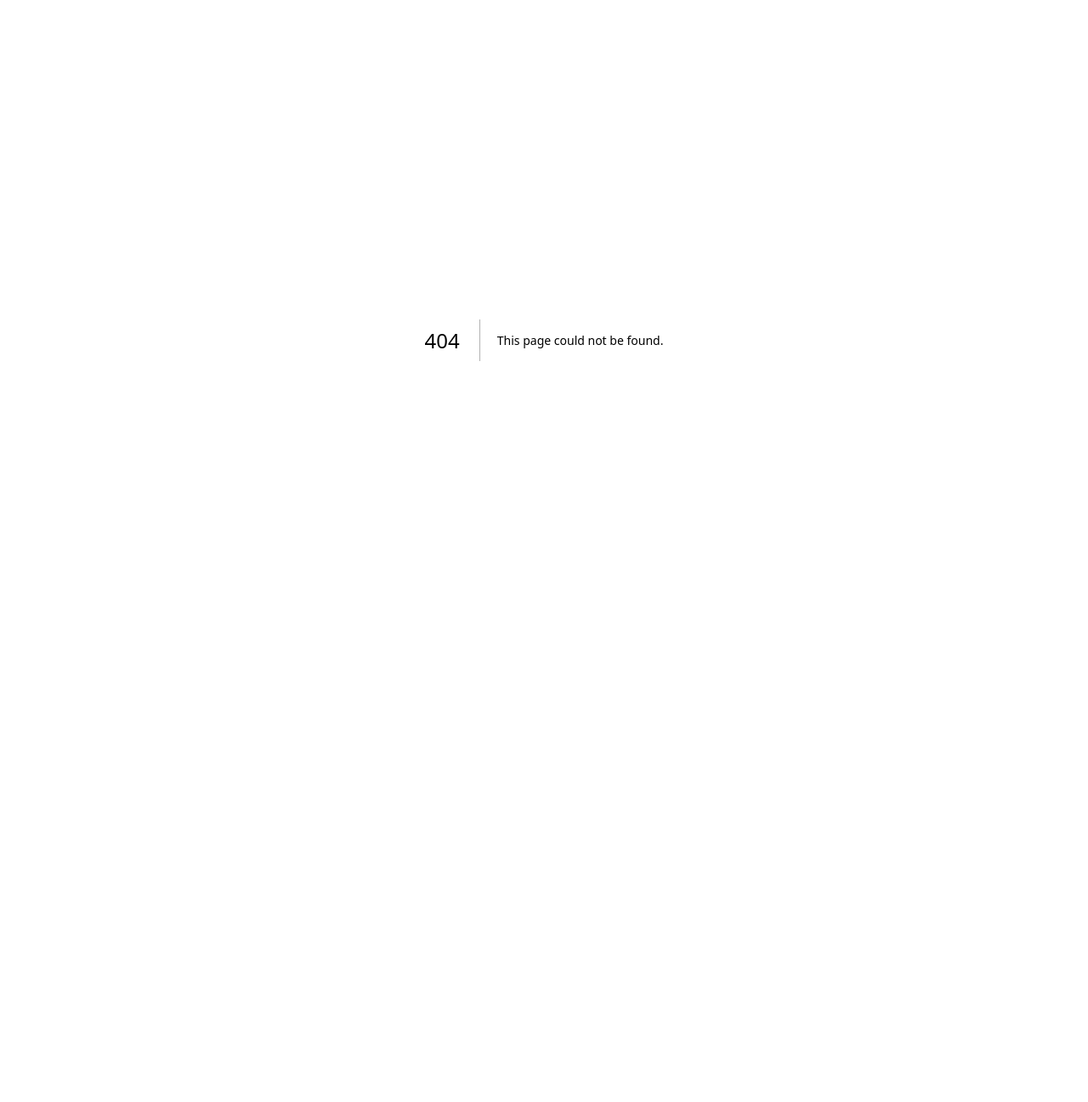
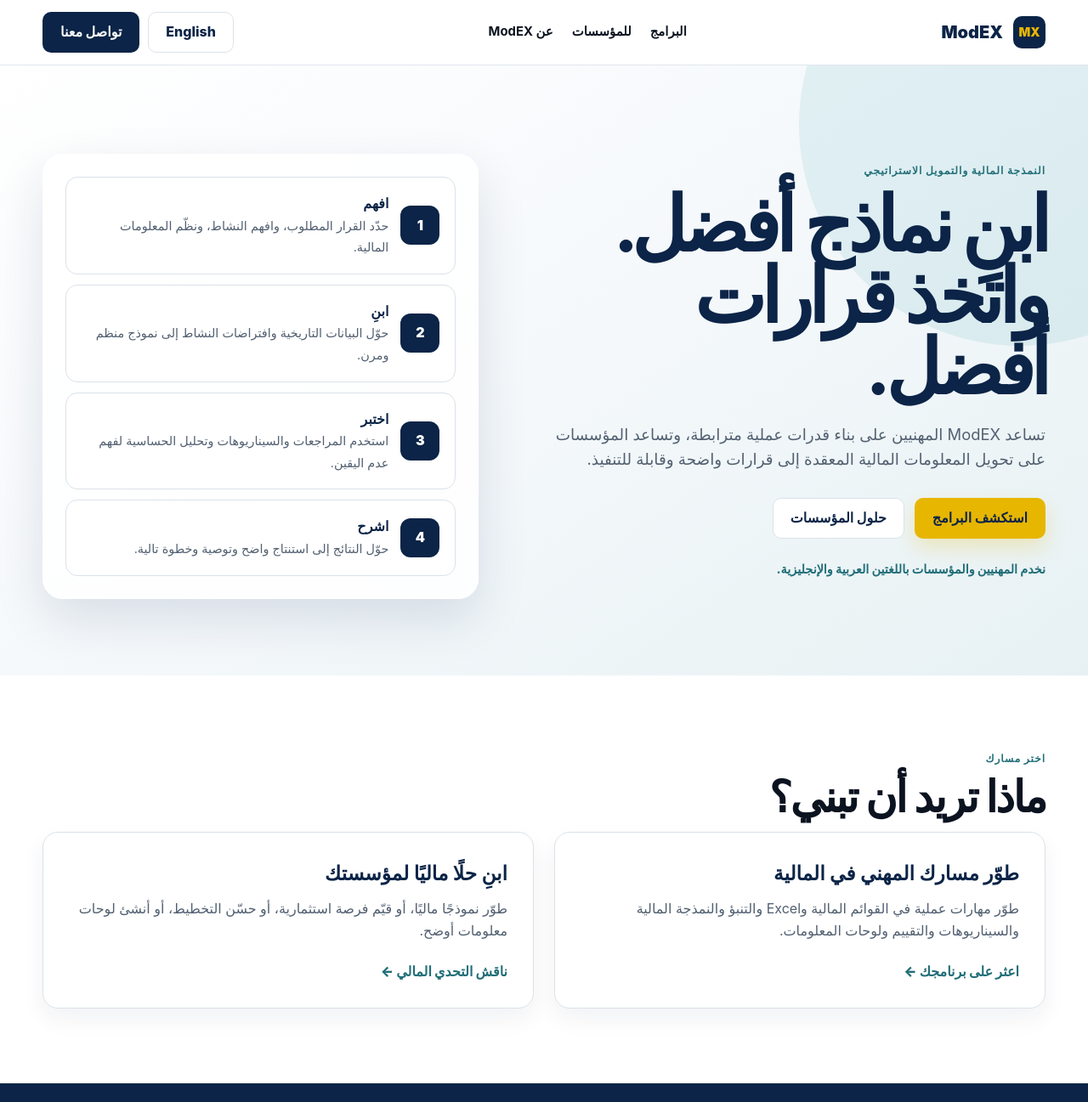
Before and after one commit to AymanRamzy/modex-website, a Next.js app: page /ar in a window 1280 px wide. Before the commit this address had no page. Shown: the top 1297 px of the page at 85% size. Before the commit the page ends 800 px from the top, so only its background shows below. Built offline with nearby package versions, Linux system fonts and the light colour scheme.

Commit message:
add Arabic homepage foundation

```diff
--- /dev/null
+++ b/app/ar/page.tsx
@@ -0,0 +1,126 @@
+const method = [
+  ["افهم", "حدّد القرار المطلوب، وافهم النشاط، ونظّم المعلومات المالية."],
+  ["ابنِ", "حوّل البيانات التاريخية وافتراضات النشاط إلى نموذج منظم ومرن."],
+  ["اختبر", "استخدم المراجعات والسيناريوهات وتحليل الحساسية لفهم عدم اليقين."],
+  ["اشرح", "حوّل النتائج إلى استنتاج واضح وتوصية وخطوة تالية."],
+];
+
+const programs = [
+  ["معسكر النمذجة المالية", "ابنِ نموذجًا ماليًا مترابطًا يبدأ بالقوائم التاريخية وينتهي بالتنبؤ والسيناريوهات والتقييم والتوصية."],
+  ["التنبؤ المالي وFP&A", "طوّر نماذج قائمة على محركات الأعمال، وتحليل الانحرافات، والتقارير الداعمة للقرار."],
+  ["النمذجة المالية المتقدمة", "حسّن هيكل النموذج ومرونته ودقته ومنطق السيناريوهات والمخرجات التنفيذية."],
+];
+
+export default function ArabicHome() {
+  return (
+    <main dir="rtl" lang="ar">
+      <header className="site-header">
+        <div className="container nav" aria-label="التنقل الرئيسي">
+          <a className="brand" href="#top" aria-label="الصفحة الرئيسية لمودكس">
+            <span className="brand-mark" aria-hidden="true">MX</span>
+            <span>ModEX</span>
+          </a>
+          <nav className="nav-links" aria-label="القائمة الرئيسية">
+            <a href="#programs">البرامج</a>
+            <a href="#organizations">للمؤسسات</a>
+            <a href="#about">عن ModEX</a>
+          </nav>
+          <div className="nav-actions">
+            <a className="button button-ghost" href="/" lang="en">English</a>
+            <a className="button button-secondary" href="#contact">تواصل معنا</a>
+          </div>
+        </div>
+      </header>
+
+      <section className="hero" id="top">
+        <div className="container hero-grid">
+          <div>
+            <div className="eyebrow">النمذجة المالية والتمويل الاستراتيجي</div>
+            <h1>ابنِ نماذج أفضل. واتخذ قرارات أفضل.</h1>
+            <p className="hero-copy">تساعد ModEX المهنيين على بناء قدرات عملية مترابطة، وتساعد المؤسسات على تحويل المعلومات المالية المعقدة إلى قرارات واضحة وقابلة للتنفيذ.</p>
+            <div className="hero-actions">
+              <a className="button button-primary" href="#programs">استكشف البرامج</a>
+              <a className="button button-ghost" href="#organizations">حلول المؤسسات</a>
+            </div>
+            <p className="hero-note">نخدم المهنيين والمؤسسات باللغتين العربية والإنجليزية.</p>
+          </div>
+          <div className="model-visual" aria-label="منهج ModEX لاتخاذ القرار المالي">
+            {method.map(([title, text], index) => (
+              <div className="model-step" key={title}>
+                <div className="step-number">{index + 1}</div>
+                <div><strong>{title}</strong><span>{text}</span></div>
+              </div>
+            ))}
+          </div>
+        </div>
+      </section>
+
+      <section className="section" aria-labelledby="path-title-ar">
+        <div className="container">
+          <div className="eyebrow">اختر مسارك</div>
+          <h2 className="section-title" id="path-title-ar">ماذا تريد أن تبني؟</h2>
+          <div className="grid-2">
+            <article className="card">
+              <h3>طوّر مسارك المهني في المالية</h3>
+              <p>طوّر مهارات عملية في القوائم المالية وExcel والتنبؤ والنمذجة المالية والسيناريوهات والتقييم ولوحات المعلومات.</p>
+              <a className="card-link" href="#programs">اعثر على برنامجك ←</a>
+            </article>
+            <article className="card">
+              <h3>ابنِ حلًا ماليًا لمؤسستك</h3>
+              <p>طوّر نموذجًا ماليًا، أو قيّم فرصة استثمارية، أو حسّن التخطيط، أو أنشئ لوحات معلومات أوضح.</p>
+              <a className="card-link" href="#organizations">ناقش التحدي المالي ←</a>
+            </article>
+          </div>
+        </div>
+      </section>
+
+      <section className="section section-dark" aria-labelledby="method-title-ar">
+        <div className="container">
+          <div className="eyebrow">منهج ModEX</div>
+          <h2 className="section-title" id="method-title-ar">من المعلومات إلى القرار عبر أربع مراحل مترابطة.</h2>
+          <div className="method-grid">
+            {method.map(([title, text]) => <article className="method-item" key={title}><h3>{title}</h3><p>{text}</p></article>)}
+          </div>
+        </div>
+      </section>
+
+      <section className="section section-soft" id="programs" aria-labelledby="programs-title-ar">
+        <div className="container">
+          <div className="eyebrow">التعلم المهني</div>
+          <h2 className="section-title" id="programs-title-ar">برامج مبنية حول مخرجات عملية</h2>
+          <div className="grid-3" style={{ marginTop: 34 }}>
+            {programs.map(([title, text]) => <article className="card" key={title}><h3>{title}</h3><p>{text}</p><a className="card-link" href="#contact">عرض البرنامج ←</a></article>)}
+          </div>
+        </div>
+      </section>
+
+      <section className="section" id="organizations" aria-labelledby="organizations-title-ar">
+        <div className="container">
+          <div className="eyebrow">للمؤسسات</div>
+          <h2 className="section-title" id="organizations-title-ar">ابدأ بالقرار، وليس بجدول البيانات.</h2>
+          <p className="section-copy">تساعد ModEX المؤسسات على تحديد السؤال المالي، وتنظيم الافتراضات، وبناء النموذج، واختبار عدم اليقين، وشرح النتيجة.</p>
+        </div>
+      </section>
+
+      <section className="section section-soft" id="about" aria-labelledby="about-title-ar">
+        <div className="container grid-2">
+          <div><div className="eyebrow">عن ModEX</div><h2 className="section-title" id="about-title-ar">بُنيت من واقع الممارسة، وصُممت لتصبح معيارًا.</h2></div>
+          <div><p className="section-copy">تأسست ModEX لمعالجة الفجوة بين فهم المفاهيم المالية والقدرة على تطبيقها من خلال تحليل منظم وحكم مهني وقرار واضح.</p><p className="hero-note">تأسست ModEX على يد أيمن رمزي، وتُقدَّم أعمالها وفق معيار ModEX.</p></div>
+        </div>
+      </section>
+
+      <section className="section section-dark" id="contact" aria-labelledby="contact-title-ar">
+        <div className="container">
+          <div className="eyebrow">الخطوة التالية</div>
+          <h2 className="section-title" id="contact-title-ar">ماذا أنت مستعد لبنائه؟</h2>
+          <div className="hero-actions">
+            <a className="button button-primary" href="mailto:info@financialmodex.com">اعثر على برنامجك</a>
+            <a className="button button-ghost" href="mailto:info@financialmodex.com">اطلب استشارة</a>
+          </div>
+        </div>
+      </section>
+
+      <footer className="footer"><div className="container footer-grid"><div className="brand" style={{ color: "white" }}><span className="brand-mark" aria-hidden="true">MX</span><span>ModEX</span></div><small>ابنِ نماذج أفضل. واتخذ قرارات أفضل.</small></div></footer>
+    </main>
+  );
+}
```
